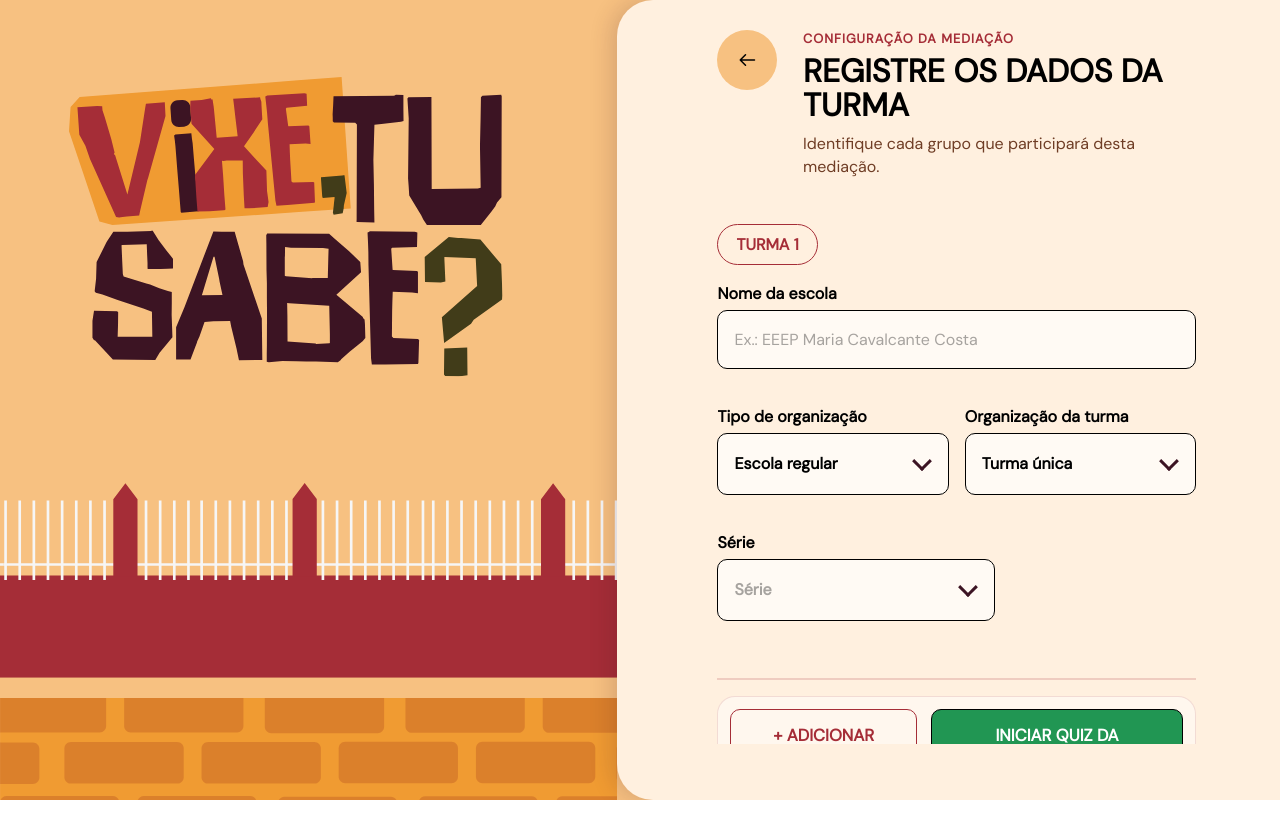
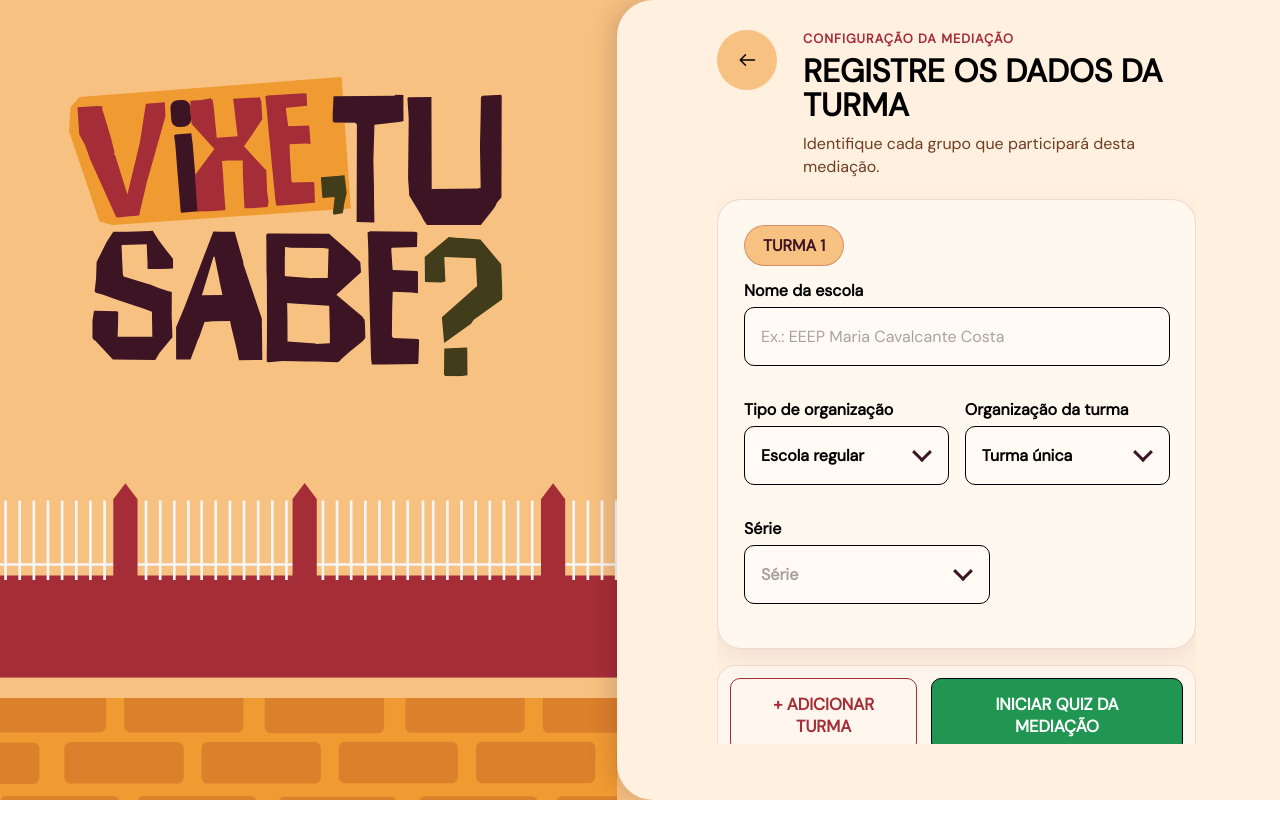
Before and after one commit to CSCAQXD/QUIZ-vixe-tu-sabe, a React app in the folder frontend/: page /cadastro-turmas in a window 1280 px wide. Shown: the top 838 px of the page. Built offline with nearby package versions, Linux system fonts and the light colour scheme; the HTML template or start-up script is replaced by a standard one.

Commit message:
style(turmas): apresenta formulário em card

```diff
--- a/frontend/src/components/features/turmas/TurmaForm/TurmaForm.css
+++ b/frontend/src/components/features/turmas/TurmaForm/TurmaForm.css
@@ -1,10 +1,13 @@
 .turma-form {
     min-width: 0;
     display: grid;
-    gap: 18px;
+    gap: 14px;
     margin: 0;
-    padding: clamp(18px, 2vw, 28px) 0 clamp(28px, 3vw, 38px);
-    border-bottom: 2px solid rgb(165 45 55 / 18%);
+    padding: clamp(20px, 2vw, 26px);
+    border: 1px solid rgb(165 45 55 / 16%);
+    border-radius: 24px;
+    background: rgb(255 250 244 / 78%);
+    box-shadow: 0 10px 30px rgb(60 20 35 / 7%);
 }
 
 .turma-form__header {
@@ -18,11 +21,11 @@
     width: auto;
     margin: 0;
     padding: 9px 18px;
-    border: 1px solid #a52d37;
+    border: 1px solid rgb(165 45 55 / 35%);
     border-radius: 162px;
-    color: #a52d37;
+    color: #3c1423;
     text-align: center;
-    background: transparent;
+    background: #f7c181;
     font-family: var(--font-family-base);
     font-size: 1rem;
     font-weight: 700;
@@ -47,7 +50,7 @@
 }
 
 .turma-form .select-field__control {
-    min-height: 62px;
+    min-height: 56px;
     background-color: #fffaf4;
     font-size: 1rem;
 }
@@ -111,7 +114,7 @@
 @media (max-width: 720px) {
     .turma-form {
         gap: 16px;
-        padding: 18px;
+        padding: 20px;
     }
 
     .turma-form__fields {
```
